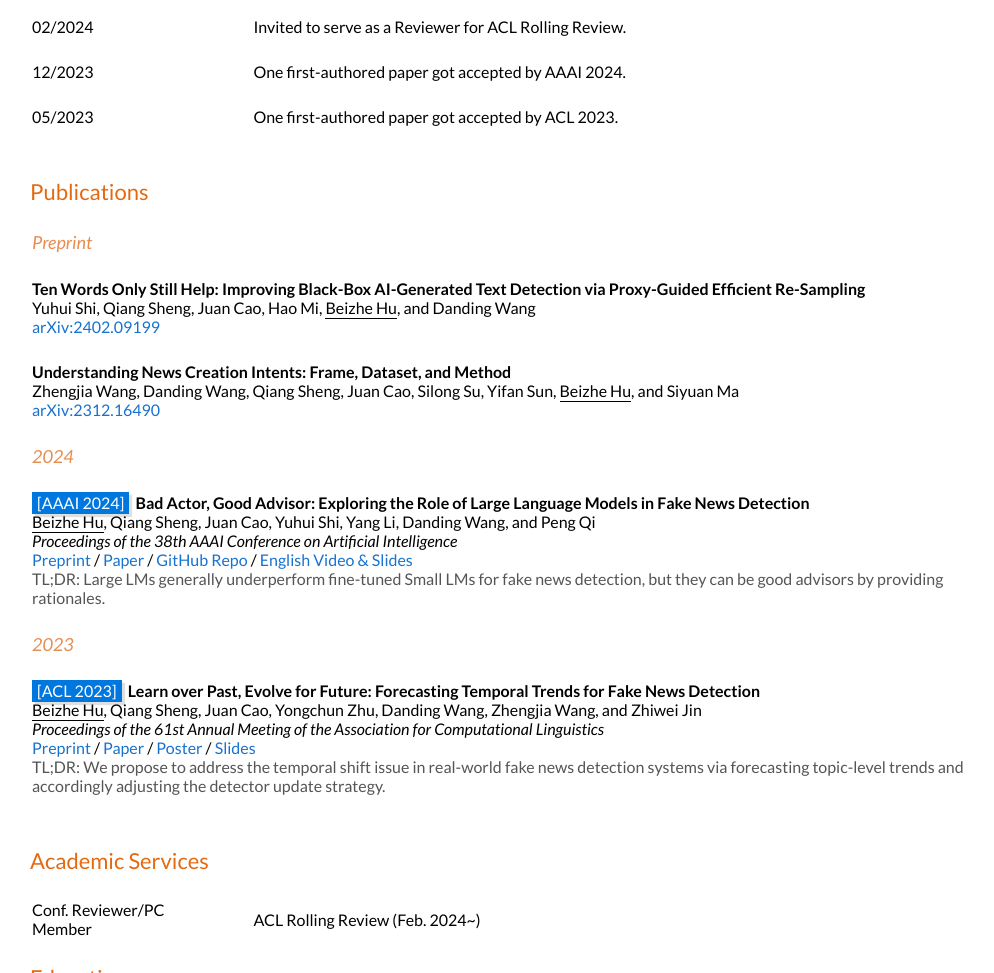
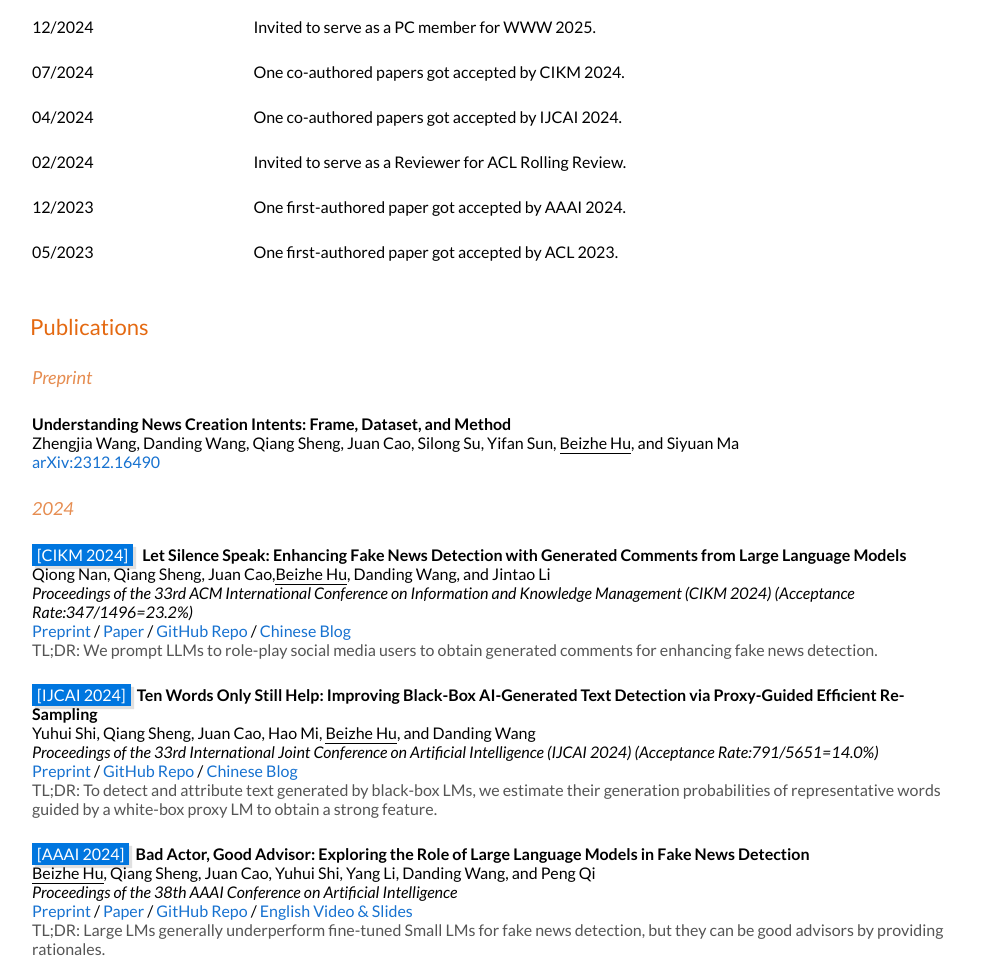
Before and after one commit to beanandrew/beanandrew.github.io, a plain HTML site: page index.html in a window 1280 px wide. Shown: the part 323-1296 px from the top of the page, without its empty margins (142-1136 px from the left). Drawn offline with Linux system fonts and the light colour scheme; some packages are replaced by stand-ins of ours; a script that the page names is missing.

Commit message:
update info

```diff
--- a/index.html
+++ b/index.html
@@ -199,6 +199,30 @@
           </colgroup>
           <tr>
             <td valign="center">
+              12/2024
+            </td>
+            <td valign="center">
+              Invited to serve as a PC member for WWW 2025.
+            </td>
+          </tr>
+          <tr>
+            <td valign="center">
+              07/2024
+            </td>
+            <td valign="center">
+              One co-authored papers got accepted by CIKM 2024.
+            </td>
+          </tr>
+          <tr>
+            <td valign="center">
+              04/2024
+            </td>
+            <td valign="center">
+              One co-authored papers got accepted by IJCAI 2024.
+            </td>
+          </tr>
+          <tr>
+            <td valign="center">
               02/2024
             </td>
             <td valign="center">
@@ -221,129 +245,6 @@
               One first-authored paper got accepted by ACL 2023.
             </td>
           </tr>
-          <!-- <tr>
-            <td valign="center">
-              02/2023
-            </td>
-            <td valign="center">
-                Invited to serve as a PC Member for ECML-PKDD 2023.
-            </td>
-          </tr>
-          <tr>
-            <td valign="center">
-              01/2023
-            </td>
-            <td valign="center">
-                Invited to serve as a PC Member for KDD 2023.
-            </td>
-          </tr>
-          <tr>
-            <td valign="center">
-              10/2022
-            </td>
-            <td valign="center">
-              Will give talks at Illinois Institute of Technology.
-            </td>
-          </tr>
-          <tr>
-            <td valign="center">
-              10/2022
-            </td>
-            <td valign="center">
-                Invited to serve as a PC Member for the WEB Conference (WWW) 2023.
-            </td>
-          </tr>
-          <tr>
-            <td valign="center">
-              08/2022
-            </td>
-            <td valign="center">
-                Invited to serve as a reviewer for IPM.
-            </td>
-          </tr>
-          <tr>
-            <td valign="center">
-              08/2022
-            </td>
-            <td valign="center">
-                One paper got accepted by COLING 2022.
-            </td>
-          </tr>
-          <tr>
-            <td valign="center">
-              08/2022
-            </td>
-            <td valign="center">
-                One paper got accepted by IPM.
-            </td>
-          </tr>
-          <tr>
-            <td valign="center">
-              08/2022
-            </td>
-            <td valign="center">
-                Invited to serve as a PC Member for AAAI 2023.
-            </td>
-          </tr>
-          <tr>
-            <td valign="center">
-              06/2022
-            </td>
-            <td valign="center">
-              Will give talks at Baidu and HUAWEI.
-            </td>
-          </tr>
-          <tr>
-            <td valign="center">
-              06/2022
-            </td>
-            <td valign="center">
-              One paper got accepted by TKDE.
-            </td>
-          </tr>
-          <tr>
-            <td valign="center">
-              06/2022
-            </td>
-            <td valign="center">
-              One paper got accepted by ECML-PKDD 2022.
-            </td>
-          </tr>
-          <tr>
-            <td valign="center">
-              05/2022
-            </td>
-            <td valign="center">
-                Invited to serve as a PC Member for CIKM 2022.
-            </td>
-          </tr>
-          <tr>
-            <td valign="center">
-              04/2022
-            </td>
-            <td valign="center">
-                One paper got accepted by IJCAI 2022.
-            </td>
-           </tr>
-          <tr>
-            <td valign="center">
-              04/2022
-            </td>
-            <td valign="center">
-                Three papers got accepted by SIGIR 2022.
-            </td>
-           </tr>
-           <tr>
-            <td valign="center">
-              02/2022
-            </td>
-            <td valign="center">
-                One paper got accepted by ACL 2022.
-            </td>
-           </tr> -->
-          <!-- <td>
-           <a href="news.html">Full List</a>
-          </td> -->
           <td>
           </td>
          </tr>
@@ -368,18 +269,9 @@
           </td>
           <tr>
             <td valign="center">
-                <b>Ten Words Only Still Help: Improving Black-Box AI-Generated Text Detection via Proxy-Guided Efficient Re-Sampling</b>
-                <br>
-                 <a class="black" href="https://scholar.google.com/citations?user=xAw_fukAAAAJ">Yuhui Shi</a>, <a class="black" href="https://scholar.google.com/citations?user=fSBdNg0AAAAJ">Qiang Sheng</a>, <a class="black" href="https://scholar.google.com/citations?user=fSBdNg0AAAAJ">Juan Cao</a>, <a class="black" href="#">Hao Mi</a>,  <span class="underline">Beizhe Hu</span>, and <a class="black" href="https://scholar.google.com/citations?user=hGZwK0cAAAAJ">Danding Wang</a>
-                <br>
-                <a href="https://arxiv.org/pdf/2402.09199">arXiv:2402.09199</a>
-            </td>
-          </tr>
-          <tr>
-            <td valign="center">
               <b>Understanding News Creation Intents: Frame, Dataset, and Method</b>
               <br>
-              <a class="black" href="https://scholar.google.com/citations?user=fMCBAt4AAAAJ">Zhengjia Wang</a>,  <a class="black" href="https://scholar.google.com/citations?user=hGZwK0cAAAAJ">Danding Wang</a>, <a class="black" href="https://scholar.google.com/citations?user=fSBdNg0AAAAJ">Qiang Sheng</a>, <a class="black" href="https://scholar.google.com/citations?user=fSBdNg0AAAAJ">Juan Cao</a>, <a class="black" href="#">Silong Su</a>, <a class="black" href="">Yifan Sun</a>, <span class="underline">Beizhe Hu</span>, and <a class="black" href="https://siyuanma.org/">Siyuan Ma</a>
+              <a class="black" href="https://scholar.google.com/citations?user=fMCBAt4AAAAJ">Zhengjia Wang</a>,  <a class="black" href="https://scholar.google.com/citations?user=hGZwK0cAAAAJ">Danding Wang</a>, <a class="black" href="https://scholar.google.com/citations?user=8BEUQ9UAAAAJ">Qiang Sheng</a>, <a class="black" href="https://scholar.google.com/citations?user=fSBdNg0AAAAJ">Juan Cao</a>, <a class="black" href="#">Silong Su</a>, <a class="black" href="">Yifan Sun</a>, <span class="underline">Beizhe Hu</span>, and <a class="black" href="https://siyuanma.org/">Siyuan Ma</a>
               <br>
               <a href="https://arxiv.org/pdf/2312.16490">arXiv:2312.16490</a>
           </td>
@@ -389,9 +281,42 @@
           </td>
           <tr>
             <td valign="center">
+                <span class="tag">[CIKM 2024]</span>&nbsp;&nbsp;<papertitle> Let Silence Speak: Enhancing Fake News Detection with Generated Comments from Large Language Models</papertitle>
+                <br>
+                <a class="black" href="https://scholar.google.com/citations?user=ZKGK1AIAAAAJ">Qiong Nan</a>, <a class="black" href="https://scholar.google.com/citations?user=8BEUQ9UAAAAJ">Qiang Sheng</a>, <a class="black" href="https://scholar.google.com/citations?user=fSBdNg0AAAAJ">Juan Cao</a>,<span class="underline">Beizhe Hu</span>, <a class="black" href="https://scholar.google.com/citations?user=hGZwK0cAAAAJ">Danding Wang</a>, and <a class="black" href="http://www.ict.ac.cn/sourcedb/cn/jssrck/200909/t20090917_2496657.html">Jintao Li</a>
+                <br>
+                <i>Proceedings of the 33rd ACM International Conference on Information and Knowledge Management (CIKM 2024) (Acceptance Rate:347/1496=23.2%)</i>
+                <br>
+                <a href="https://arxiv.org/pdf/2405.16631">Preprint</a> /
+                <a href="	https://doi.org/10.1145/3627673.3679519">Paper</a> /
+                <a href="https://github.com/ICTMCG/GenFEND">GitHub Repo</a> /
+                <a href="https://mp.weixin.qq.com/s/ClcpdlO3iZPcnm_v_ryHLA">Chinese Blog</a>
+                <br>
+                <span class="tldr">TL;DR: We prompt LLMs to role-play social media users to obtain generated comments for enhancing fake news detection. </span>
+
+            </td>
+          </tr>
+          <tr>
+            <td valign="center">
+                <span class="tag">[IJCAI 2024]</span>&nbsp;&nbsp;<papertitle>Ten Words Only Still Help: Improving Black-Box AI-Generated Text Detection via Proxy-Guided Efficient Re-Sampling</papertitle>
+                <br>
+                 <a class="black" href="https://scholar.google.com/citations?user=xAw_fukAAAAJ">Yuhui Shi</a>, <a class="black" href="https://scholar.google.com/citations?user=8BEUQ9UAAAAJ">Qiang Sheng</a>, <a class="black" href="https://scholar.google.com/citations?user=fSBdNg0AAAAJ">Juan Cao</a>, <a class="black" href="#">Hao Mi</a>, <span class="underline">Beizhe Hu</span>, and <a class="black" href="https://scholar.google.com/citations?user=hGZwK0cAAAAJ">Danding Wang</a>
+                <br>
+                <i>Proceedings of the 33rd International Joint Conference on Artificial Intelligence (IJCAI 2024) (Acceptance Rate:791/5651=14.0%)
+                </i>
+                <br>
+                <a href="https://arxiv.org/pdf/2402.09199">Preprint</a> /
+                <a href="https://github.com/ICTMCG/POGER">GitHub Repo</a> /
+                <a href="https://mp.weixin.qq.com/s/2-cWJAxvOuGanR6wo6J9jQ">Chinese Blog</a>
+                <br>
+                <span class="tldr">TL;DR: To detect and attribute text generated by black-box LMs, we estimate their generation probabilities of representative words guided by a white-box proxy LM to obtain a strong feature. </span>
+            </td>
+          </tr>
+          <tr>
+            <td valign="center">
                 <span class="tag">[AAAI 2024]</span>&nbsp;&nbsp;<papertitle>Bad Actor, Good Advisor: Exploring the Role of Large Language Models in Fake News Detection</papertitle>
                 <br>
-                <span class="underline">Beizhe Hu</span>, <a class="black" href="https://scholar.google.com/citations?user=fSBdNg0AAAAJ">Qiang Sheng</a>, <a class="black" href="https://scholar.google.com/citations?user=fSBdNg0AAAAJ">Juan Cao</a>, <a class="black" href="https://scholar.google.com/citations?user=xAw_fukAAAAJ">Yuhui Shi</a>, <a class="black" href="https://scholar.google.com/citations?user=D09OAbQAAAAJ">Yang Li</a>, <a class="black" href="https://scholar.google.com/citations?user=hGZwK0cAAAAJ">Danding Wang</a>, and <a class="black" href="http://pengqi.site/">Peng Qi</a>
+                <span class="underline">Beizhe Hu</span>, <a class="black" href="https://scholar.google.com/citations?user=8BEUQ9UAAAAJ">Qiang Sheng</a>, <a class="black" href="https://scholar.google.com/citations?user=fSBdNg0AAAAJ">Juan Cao</a>, <a class="black" href="https://scholar.google.com/citations?user=xAw_fukAAAAJ">Yuhui Shi</a>, <a class="black" href="https://scholar.google.com/citations?user=D09OAbQAAAAJ">Yang Li</a>, <a class="black" href="https://scholar.google.com/citations?user=hGZwK0cAAAAJ">Danding Wang</a>, and <a class="black" href="http://pengqi.site/">Peng Qi</a>
                 <br>
                 <i>Proceedings of the 38th AAAI Conference on Artificial Intelligence</i>
                 <br>
@@ -410,7 +335,7 @@
             <td valign="center">
                 <span class="tag">[ACL 2023]</span>&nbsp;&nbsp;<papertitle>Learn over Past, Evolve for Future: Forecasting Temporal Trends for Fake News Detection</papertitle>
                 <br>
-                <span class="underline">Beizhe Hu</span>, <a class="black" href="https://scholar.google.com/citations?user=fSBdNg0AAAAJ">Qiang Sheng</a>, <a class="black" href="https://scholar.google.com/citations?user=fSBdNg0AAAAJ">Juan Cao</a>, <a class="black" href="https://scholar.google.com/citations?user=iKUIgeQAAAAJ">Yongchun Zhu</a>, <a class="black" href="https://scholar.google.com/citations?user=hGZwK0cAAAAJ">Danding Wang</a>, Zhengjia Wang, and <a class="black" href="https://scholar.google.com/citations?user=iv22mK4AAAAJ">Zhiwei Jin</a>
+                <span class="underline">Beizhe Hu</span>, <a class="black" href="https://scholar.google.com/citations?user=8BEUQ9UAAAAJ">Qiang Sheng</a>, <a class="black" href="https://scholar.google.com/citations?user=fSBdNg0AAAAJ">Juan Cao</a>, <a class="black" href="https://scholar.google.com/citations?user=iKUIgeQAAAAJ">Yongchun Zhu</a>, <a class="black" href="https://scholar.google.com/citations?user=hGZwK0cAAAAJ">Danding Wang</a>, Zhengjia Wang, and <a class="black" href="https://scholar.google.com/citations?user=iv22mK4AAAAJ">Zhiwei Jin</a>
                 <br>
                 <i>Proceedings of the 61st Annual Meeting of the Association for Computational Linguistics</i>
                 <br>
@@ -511,7 +436,14 @@
             <td valign="center">
               Conf. Reviewer/PC Member
             </td>
+            <!-- <td>
+              TheWebConf (WWW)
+              <a class="black" href="https://www2025.thewebconf.org/">2025</a>
+            </td> -->
             <td>
+              TheWebConf (WWW) 2025
+              <br>
+              <br>
               <a class="black" href="https://aclrollingreview.org/people">ACL Rolling Review (Feb. 2024~)</a>
             </td>
           </tr>
@@ -632,6 +564,14 @@
         </colgroup>
         <tr>
           <td valign="center">
+            2024
+          </td>
+          <td>
+              Pacemaker to Merit Student of UCAS, UCAS
+          </td>
+        </tr>
+        <tr>
+          <td valign="center">
             2023
           </td>
           <td>
```
